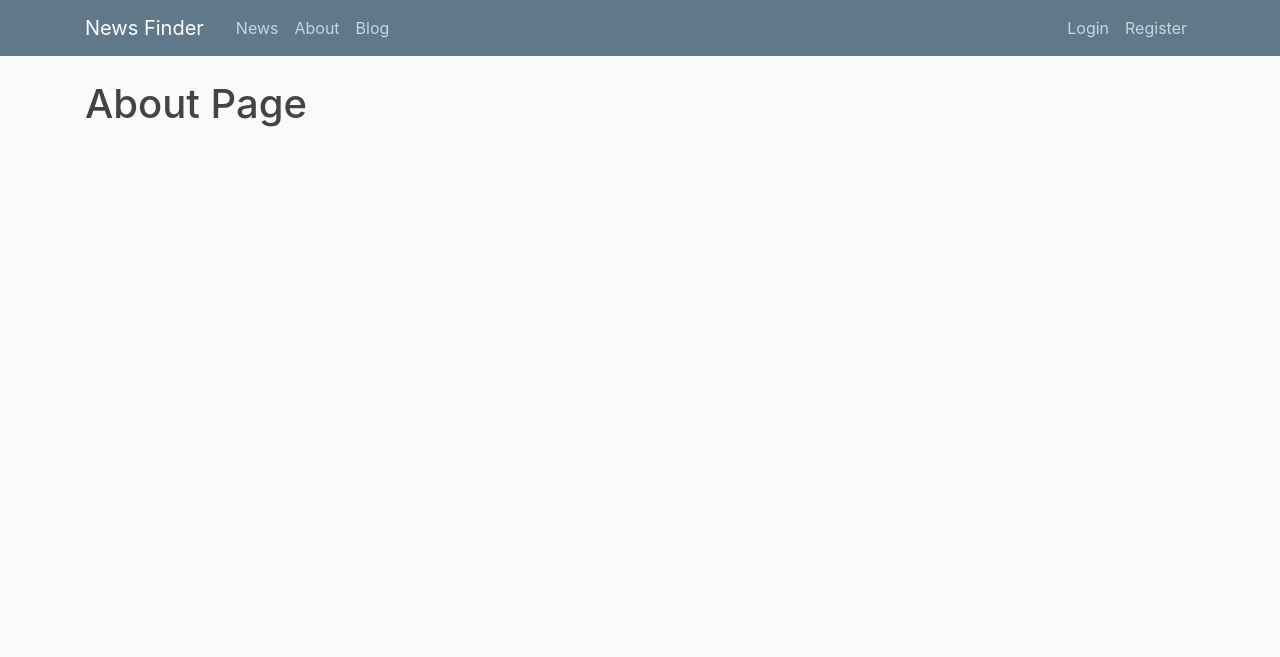
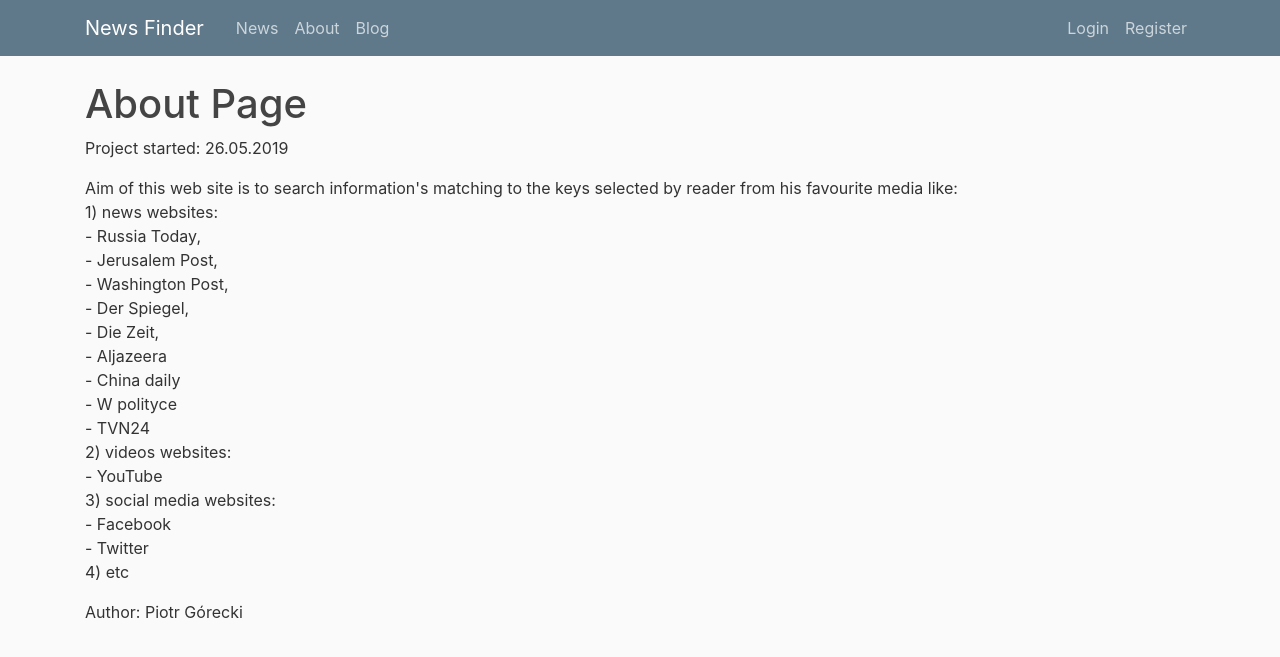
Before and after one commit to piotrek24061988/django_blog, a Django app: page /about/ in a window 1280 px wide. Shown: the top 657 px of the page. Run offline with Django 3.2, Linux system fonts and the light colour scheme; some libraries are stand-ins or nearby versions.

Commit message:
about added

```diff
--- a/django_blog/news/templates/about.html
+++ b/django_blog/news/templates/about.html
@@ -4,4 +4,25 @@
 {% endblock %}
 {% block body %}
     <h1>About Page</h1>
+    <p>Project started: 26.05.2019</p>
+    <p>
+        Aim of this web site is to search information's matching to the keys selected by reader from his favourite media like:<br>
+        1) news websites:<br>
+        -  Russia Today,<br>
+        - Jerusalem Post,<br>
+        - Washington Post,<br>
+        - Der Spiegel,<br>
+        - Die Zeit,<br>
+        - Aljazeera<br>
+        - China daily<br>
+        - W polityce<br>
+        - TVN24<br>
+        2) videos websites:<br>
+        - YouTube<br>
+        3) social media websites:<br>
+        - Facebook<br>
+        - Twitter<br>
+        4) etc
+    </p>
+    <p>Author: Piotr Górecki</p>
 {% endblock %}
--- a/django_blog/users/templates/register.html
+++ b/django_blog/users/templates/register.html
@@ -4,7 +4,7 @@
     <title>Register Title</title>
 {% endblock %}
 {% block body %}
-    <div class="body-section">
+    <div class="content-section">
         <form method="POST">
             {% csrf_token %}
             <fieldset class="form-group">
```
